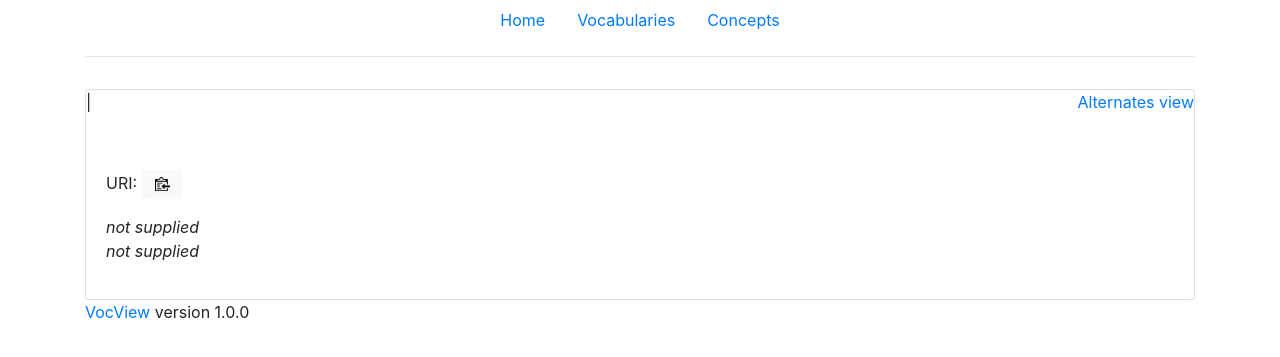
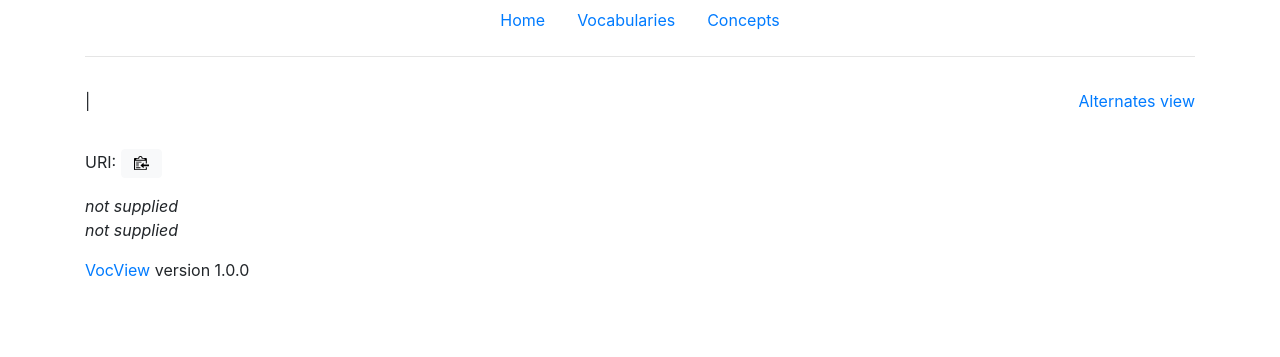
Before and after one commit to ternaustralia/vocview, a Python web app: template templates/skos.html in a window 1280 px wide. Shown: the top 357 px of the page. Run offline with Jinja, Linux system fonts and the light colour scheme; the template is opened without the code that fills it, so the values that code supplies are empty; some libraries are stand-ins or nearby versions.

Commit message:
Removed the bootsrap card styling to give it a cleaner look

```diff
--- a/templates/skos.html
+++ b/templates/skos.html
@@ -34,11 +34,11 @@
 {% block content %}
 
 
-    <div class="card">
+    <div class="">
 
         {{ render_header(c.class_types, skos_class) }}
 
-        <div class="card-body">
+        <div class="">
 
             {{ render_label(c.uri, c.label) }}
 
```
